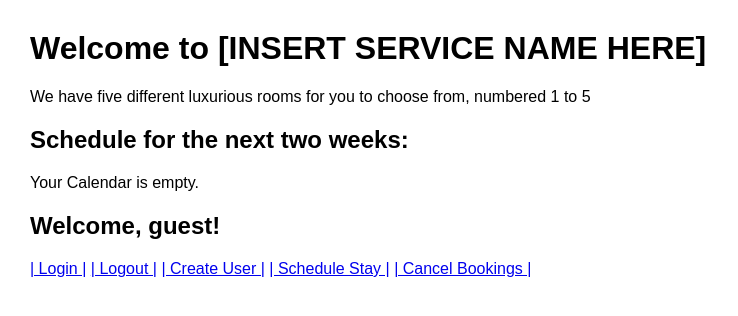
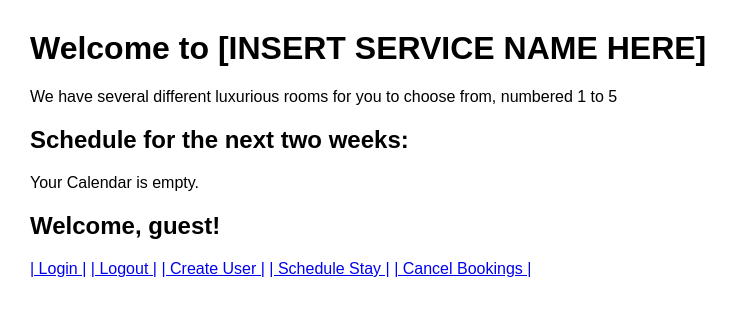
Before and after one commit to SamHdevstuff/COSC213---Final-Project, a PHP site: page /view_calendar.php in a window 1280 px wide. Shown: the top 316 px of the page, without its empty margins (0-738 px from the left). Run offline with PHP 8.4, Linux system fonts and the light colour scheme; data that the repository does not hold is empty.

```diff
--- a/RylansCodeBucket/view_calendar.php
+++ b/RylansCodeBucket/view_calendar.php
@@ -29,7 +29,7 @@ $basket = $pdo->query("SELECT * FROM scheduler.CALENDAR_EVENTS_TEMP ORDER BY id"
 </head>
 <body>
 <h1>Welcome to [INSERT SERVICE NAME HERE]</h1>
-<p>We have five different luxurious rooms for you to choose from, numbered 1 to <?php echo $_SESSION['max'] ?></p>
+<p>We have several different luxurious rooms for you to choose from, numbered 1 to <?php echo $_SESSION['max'] ?></p>
 <h2>Schedule for the next two weeks:</h2>
 
 <?php if (!$basket): ?>
```
